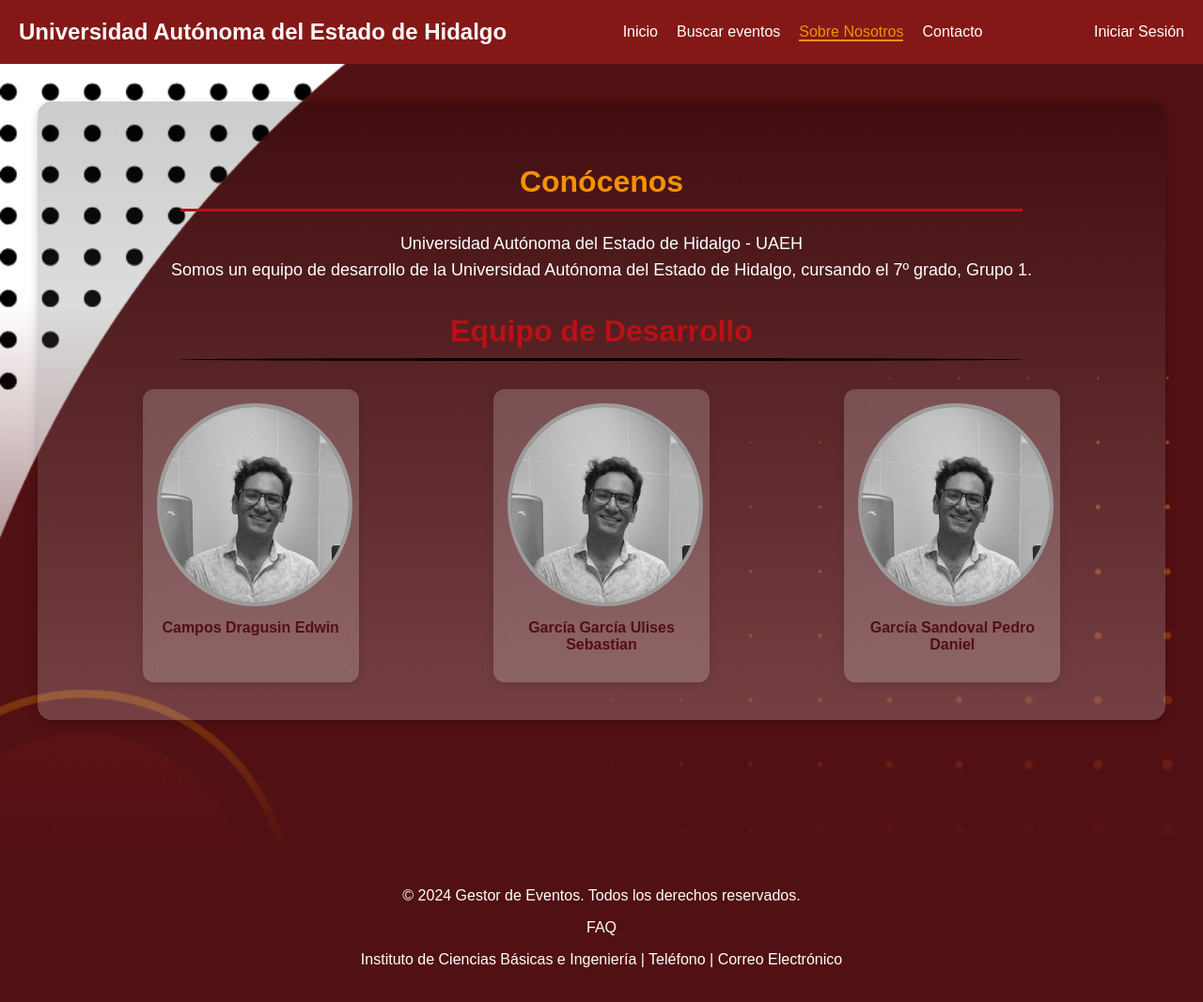
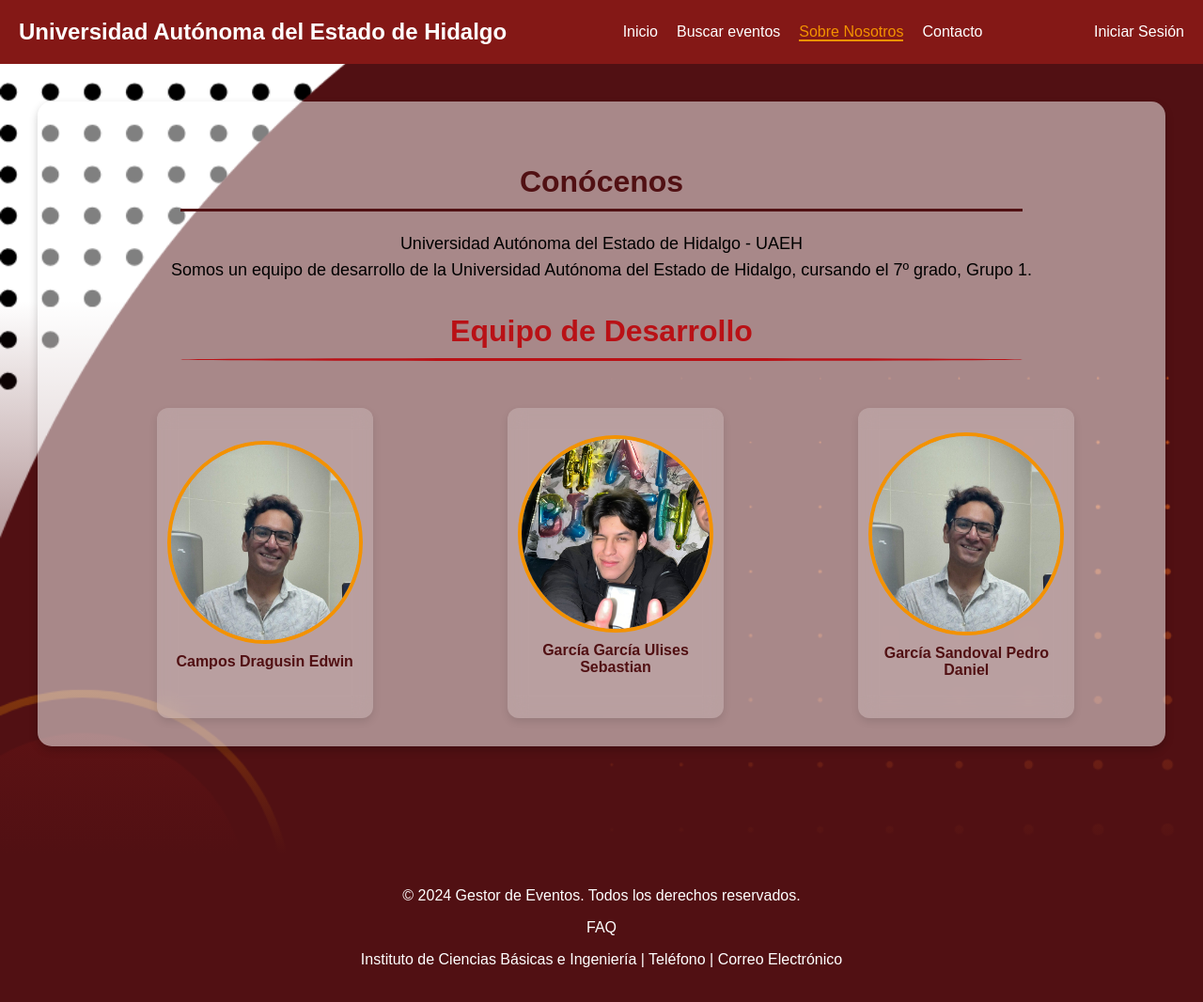
Before and after one commit to SebastiiianG/Administracion-Eventos, a PHP site: page /php/about.php in a window 1280 px wide; the page is wider, and only the part inside the window is pictured. Shown: that part at 94% size. Run offline with PHP 8.4, Linux system fonts and the light colour scheme.

Commit message:
Correccion estilo de panel glass en todas las pantallas, estilizados menores en about us y contact

```diff
--- a/css/aboutUsStyles.css
+++ b/css/aboutUsStyles.css
@@ -2,7 +2,7 @@
 .about-section {
     position: relative; /* Necesario para aplicar z-index */
     z-index: 10; /* Coloca esta sección por encima del parallax */
-    background-image: linear-gradient(rgba(0,0,0,0.2),rgba(255,255,255,0.2));
+    background-color: rgba(255, 255, 255, 0.5);
     padding: 40px;
     border-radius: 15px;
     margin: 20px;
@@ -12,7 +12,7 @@
 }
 
 .about-section h2 {
-    color: var(--yellow);
+    color: var(--darkest-red);
     font-size: 32px;
     margin-bottom: 20px;
     position: relative;
@@ -23,7 +23,7 @@
     display: block;
     width: 80%;
     height: 3px;
-    background-color: var(--normal-red);
+    background-color: var(--darkest-red);
     margin: 10px auto 0;
 }
 .about-section h3 {
@@ -38,7 +38,7 @@
     display: block;
     width: 80%;
     height: 3px;
-    background-color: black;
+    background-color: var(--normal-red);
     margin: 10px auto 0;
     border-radius: 50%;
 }
@@ -47,7 +47,7 @@
     font-size: 18px;
     line-height: 1.6;
     margin-bottom: 30px;
-    color: white;
+    color: black;
 }
 
 /* Equipo de desarrollo */
@@ -59,41 +59,79 @@
 }
 
 .team-member {
-    background-color: rgba(255, 255, 255, 0.2); /* Fondo semi-transparente */
-    backdrop-filter: blur(10px); /* Efecto glass */
-    padding: 15px;
-    border-radius: 12px; /* Bordes redondeados */
-    box-shadow: 0 4px 8px rgba(0, 0, 0, 0.1); /* Sombra ligera */
-    text-align: center;
+    perspective: 1000px;
     width: 200px;
-    transition: transform 0.3s ease, box-shadow 0.3s ease, background-color 0.5s ease-in-out; /* Animación en hover */
-
+    height: 300px; /* Altura fija */
+    margin: 20px;
   }
 
-.team-member:hover {
-    transform: scale(1.05); /* Aumenta ligeramente en hover */
-    box-shadow: 0 6px 15px rgba(0, 0, 0, 0.2); /* Sombra más intensa */
-    background-color: #F39200;
+  .flip-card-inner {
+    position: relative;
+    width: 100%;
+    height: 100%; /* Ocupa toda la altura */
+    transition: transform 0.8s;
+    transform-style: preserve-3d;
   }
 
-.team-member img {
+  .team-member:hover .flip-card-inner {
+    transform: rotateY(180deg);
+  }
+
+  .flip-card-front, .flip-card-back {
+    position: absolute;
     width: 100%;
+    height: 100%; /* Ambas caras con la misma altura */
+    backface-visibility: hidden;
+    border-radius: 12px;
+    overflow: hidden;
+  }
+
+  .flip-card-front {
+    background-color: rgba(255, 255, 255, 0.2);
+    backdrop-filter: blur(10px);
+    box-shadow: 0 4px 8px rgba(0, 0, 0, 0.1);
+    color: var(--darkest-red);
+    display: flex;
+    flex-direction: column;
+    align-items: center;
+    justify-content: center;
+    padding: 15px;
+  }
+
+  .flip-card-front img {
+    width: 100%; /* Tamaño ajustado */
     height: auto;
     border-radius: 50%;
     border: 4px solid var(--yellow);
-    filter: grayscale(100);
     transition: filter 0.5s ease-in-out;
   }
 
-.team-member:hover img {
-    filter: none; /* Elimina el filtro en hover */
-}
-
-.team-member p {
+  .flip-card-front p {
     margin-top: 10px;
     font-size: 16px;
     font-weight: bold;
-    color: var(--darkest-red);
+  }
+
+  .team-member:hover .flip-card-front img {
+    filter: none;
+  }
+
+  .flip-card-back {
+    background-color: #F39200;
+    color: #ffffff;
+    transform: rotateY(180deg);
+    display: flex;
+    flex-direction: column;
+    align-items: center;
+    justify-content: center;
+    padding: 15px;
+    box-shadow: 0 6px 15px rgba(0, 0, 0, 0.2);
+  }
+
+  .flip-card-back p {
+    font-size: 16px;
+    font-weight: bold;
+    text-align: center;
   }
 
 /*Estilos para efecto parallax*/
--- a/css/detallesEventoStyles.css
+++ b/css/detallesEventoStyles.css
@@ -3,13 +3,14 @@
     max-width: 960px;
     margin: 40px auto;
     padding: 20px;
-    background-image: linear-gradient(rgba(0,0,0,0.2),rgba(255,255,255,0.3));
+    background-color: rgba(255, 255, 255, 0.5);
     border-radius: 10px;
     box-shadow: 0 4px 6px rgba(0, 0, 0, 0.1);
 }
 .ficha{
     border-radius: 10px;
-    background-color: rgba(255, 255, 255, 0.5);
+    background-color: rgba(255, 255, 255, 0.3);
+    border: 2px solid var(--yellow);
     padding: 10px;
     backdrop-filter: blur(10px);
     margin: 10px auto;
--- a/css/eventoStyles.css
+++ b/css/eventoStyles.css
@@ -3,9 +3,10 @@
     max-width: 960px;
     margin: 20px auto;
     padding: 20px;
-    background-image: linear-gradient(rgba(0,0,0,0.2),rgba(255,255,255,0.2));
+    background-color: rgba(255, 255, 255, 0.5);
+    backdrop-filter: blur(10px);
     border-radius: 8px;
-    box-shadow: 0px 4px 6px rgba(0, 0, 0, 0.1);
+    box-shadow: 0px 4px 6px rgba(0, 0, 0, 1);
 }
 
 /* Título del formulario */
--- a/css/eventosDisponibles.css
+++ b/css/eventosDisponibles.css
@@ -59,7 +59,7 @@
     max-width: 1200px;
     margin: 0 auto;
     padding: 20px;
-    background-image: linear-gradient(rgba(0,0,0,0.2),rgba(255,255,255,0.2));
+    background-color: rgba(255, 255, 255, 0.5);
     backdrop-filter: blur(2px);
     border-radius: 8px;
     box-shadow: 0px 4px 8px rgba(0, 0, 0, 0.1);
@@ -70,7 +70,7 @@
 .eventos-disponibles h2 {
     text-align: center;
     font-size: 24px;
-    color: #333;
+    color: var(--darkest-red);
     margin-bottom: 20px;
 }
 
--- a/css/login.css
+++ b/css/login.css
@@ -1,8 +1,10 @@
+/**/
 /* Contenedor General para la Página de Login */
 .login-wrapper {
     position: absolute;
     width: 100%;
     height: 100%;
+    z-index: 100;
 }
 body{
     background-color: rgb(255, 153, 0);
@@ -23,6 +25,7 @@ body{
     text-align: center;
     z-index: 10; /* Asegura que esté por encima del parallax */
 }
+
 
 .login-container h2 {
     font-size: 24px;
--- a/css/misEventosStyles.css
+++ b/css/misEventosStyles.css
@@ -12,7 +12,8 @@ body {
     max-width: 960px;
     margin: 50px auto;
     padding: 20px;
-    background-image: linear-gradient(rgba(0,0,0,0.2),rgba(255,255,255,0.2));
+    background-color: rgba(255, 255, 255, .5);
+    backdrop-filter: blur(2px);
     border-radius: 10px;
     box-shadow: 0 4px 8px rgba(0, 0, 0, 0.1);
 }
@@ -35,7 +36,7 @@ body {
 
 /* Estilo para los contenedores de eventos */
 .evento-item {
-    background-color: #FFF;
+    background-color: rgba(255, 255, 255, 00.6);
     border: 2px solid #F39200; /* Amarillo Pantone */
     border-radius: 8px;
     padding: 15px;
--- a/php/about.php
+++ b/php/about.php
@@ -79,23 +79,46 @@ session_start();
             <p class="description">
                 Universidad Autónoma del Estado de Hidalgo - UAEH
                 <br>
-                Somos un equipo de desarrollo de la Universidad Autónoma del Estado de Hidalgo, cursando el 7º grado, Grupo
+                Somos un equipo de desarrollo de la Universidad Autónoma del Estado de Hidalgo, cursando el 7º grado,
+                Grupo
                 1.
             </p>
             <h3>Equipo de Desarrollo</h3>
             <div class="team">
                 <div class="team-member">
-                    <img src="../resources/aboutUs_resources/pfpEdwin.jpeg" alt="Campos Dragusin Edwin">
-                    <p>Campos Dragusin Edwin</p>
+                    <div class="flip-card-inner">
+                        <div class="flip-card-front">
+                        <img src="../resources/aboutUs_resources/pfpEdwin.jpeg" alt="Campos Dragusin Edwin">
+                            <p>Campos Dragusin Edwin</p>
+                        </div>
+                        <div class="flip-card-back">
+                            <p>Se centró en el desarrollo front-end de este proyecto mediante CSS y JS</p>
+                        </div>
+                    </div>
                 </div>
                 <div class="team-member">
-                    <img src="../resources/aboutUs_resources/pfpEdwin.jpeg" alt="Campos Dragusin Edwin">
-                    <p>García García Ulises Sebastian</p>
+                    <div class="flip-card-inner">
+                        <div class="flip-card-front">
+                        <img src="../resources/aboutUs_resources/pfpSebas.jpeg" alt="Campos Dragusin Edwin">
+                            <p>García García Ulises Sebastian</p>
+                        </div>
+                        <div class="flip-card-back">
+                            <p>Se centró en el desarrollo back-end de este proyecto mediante PHP y HTML</p>
+                        </div>
+                    </div>
                 </div>
                 <div class="team-member">
-                    <img src="../resources/aboutUs_resources/pfpEdwin.jpeg" alt="Campos Dragusin Edwin">
-                    <p>García Sandoval Pedro Daniel</p>
+                    <div class="flip-card-inner">
+                        <div class="flip-card-front">
+                        <img src="../resources/aboutUs_resources/pfpEdwin.jpeg" alt="Campos Dragusin Edwin">
+                            <p>García Sandoval Pedro Daniel</p>
+                        </div>
+                        <div class="flip-card-back">
+                            <p>Se centró en la recopilación de la información y apoyó a ambos ends en el desarrollo general</p>
+                        </div>
+                    </div>
                 </div>
+
             </div>
         </div>
     </div>
--- a/php/misEventos.php
+++ b/php/misEventos.php
@@ -102,9 +102,9 @@
                                             <input type="hidden" name="origen" value="misEventos"> <!-- Campo oculto para el origen -->
 
                                             <?php if ($asistido): ?>
-                                                <button type="submit" name="accion" value="desconfirmar">Desconfirmar asistencia</button>
+                                                <button type="submit" name="accion" value="desconfirmar" class="boton-accion">Desconfirmar asistencia</button>
                                             <?php else: ?>
-                                                <button type="submit" name="accion" value="confirmar">Confirmar asistencia</button>
+                                                <button type="submit" name="accion" value="confirmar" class="boton-accion">Confirmar asistencia</button>
                                             <?php endif; ?>
                                         </form>
                                     </div>
```
Also changed, not shown: css/contactoStyles.css (+32 -18 lines), css/styles.css (+64 -0 lines), php/login.php (+2 -19 lines), resources/aboutUs_resources/pfpSebas.jpeg (added). Lines whose indentation alone changed are shown as unchanged.
